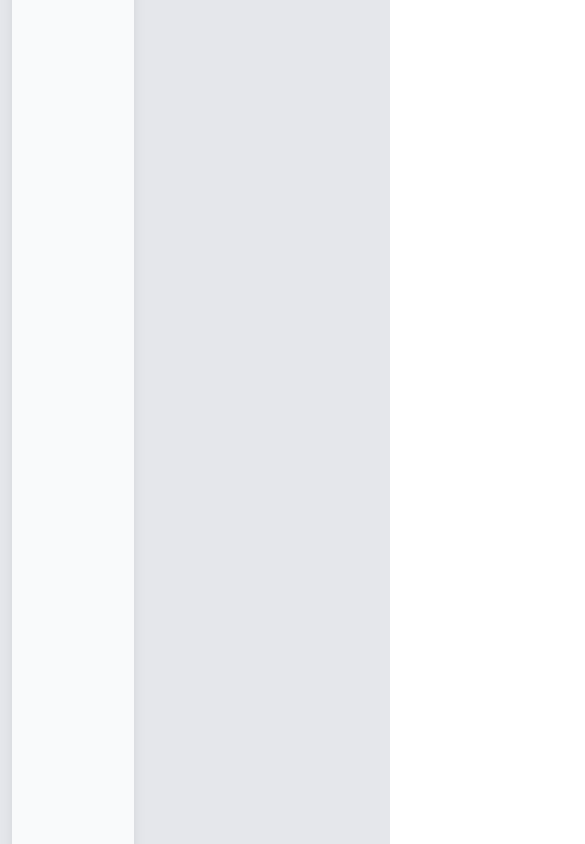
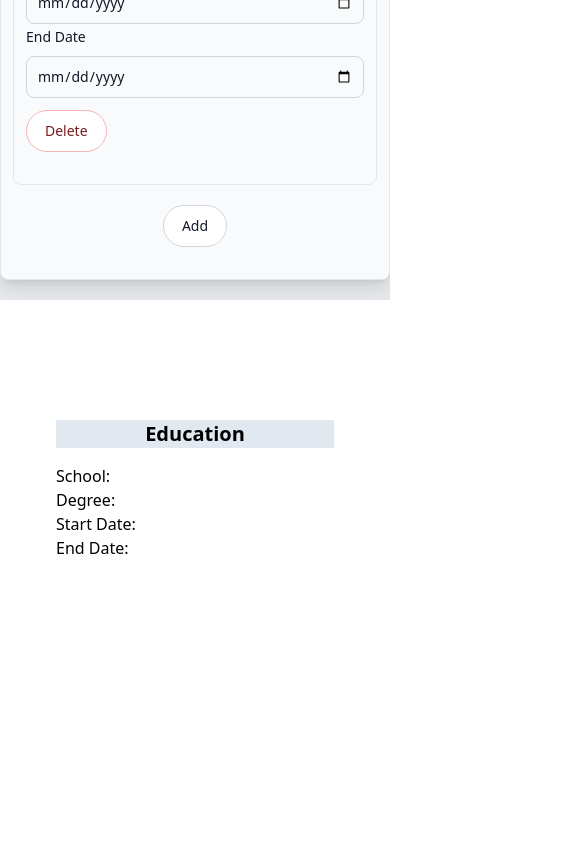
Before and after one commit to YUSUF-SELEIM/React_CV_Builder, a React (Vite) app: page / in a window 390 px wide. Shown: the part 1080-1924 px from the top of the page, 585 px wide, since content can reach past the window. After the commit the page ends 1656 px from the top, so only its background shows below. Built offline with nearby package versions, Linux system fonts and the light colour scheme.

Commit message:
Made it more mobile friendly

```diff
--- a/src/App.jsx
+++ b/src/App.jsx
@@ -73,9 +73,9 @@ export default function App() {
     });
   };
     return (
-        <div>
+        <div className="flex flex-col  gap-5 md:flex-row md:w-full md:h-full bg-gray-200">
             <SideBar handleTabClick={handleTabClick}></SideBar>
-            <div className="flex flex-col w-[25%] gap-5">
+            <div className="flex flex-col w-full  gap-5 md:w-[25%]">
                 <ClearResume></ClearResume>
                 {activeTab === '0' && (
                     <ContentRenderer
@@ -95,7 +95,7 @@ export default function App() {
                 )}
                 {activeTab === '1' && <CustomizeRenderer>Customize</CustomizeRenderer>}
             </div>
-            <div className="h-[1122.520px] w-[793.688px] my-3 mr-5">
+            <div className="w-full h-full md:h-[1122.520px] md:w-[793.688px] md:my-3 md:mr-5">
                 <Resume
                     name={name}
                     email={email}
--- a/src/components/Resume.jsx
+++ b/src/components/Resume.jsx
@@ -7,7 +7,7 @@ import { MdLocationOn } from "react-icons/md";
 export default function Resume({ name, email, phoneNo, address ,sections}) {
   return (
     <div className="h-full w-full bg-white shadow-md flex flex-col">
-      <header className="h-[15%]  flex flex-col items-center justify-center text-4xl font-bold">
+      <header className="h-[15%] flex flex-col items-center justify-center text-4xl font-bold p-10 md:p-0">
         {name}
         <div className="w-full mt-5 flex justify-center space-x-4 text-sm font-normal">
           {email && (
--- a/src/components/SideBar.jsx
+++ b/src/components/SideBar.jsx
@@ -6,7 +6,7 @@ import { HiDocumentText, HiCog } from "react-icons/hi";
 
 export default function SideBar({ handleTabClick }) {
   return (
-    <Sidebar className="m-3 w-[15%] shadow-lg">
+    <Sidebar className="w-full shadow-lg md:w-[15%] md:m-3 ">
       <Sidebar.Logo
         href="#"
         img="./src/assets/resume.png"
--- a/src/main.jsx
+++ b/src/main.jsx
@@ -6,8 +6,6 @@ import App from "./App";
 
 ReactDOM.createRoot(document.getElementById("root")).render(
   <React.StrictMode>
-    <div className="flex w-full h-full gap-5 bg-gray-200">
      <App></App>
-    </div>
   </React.StrictMode>
 );
```
